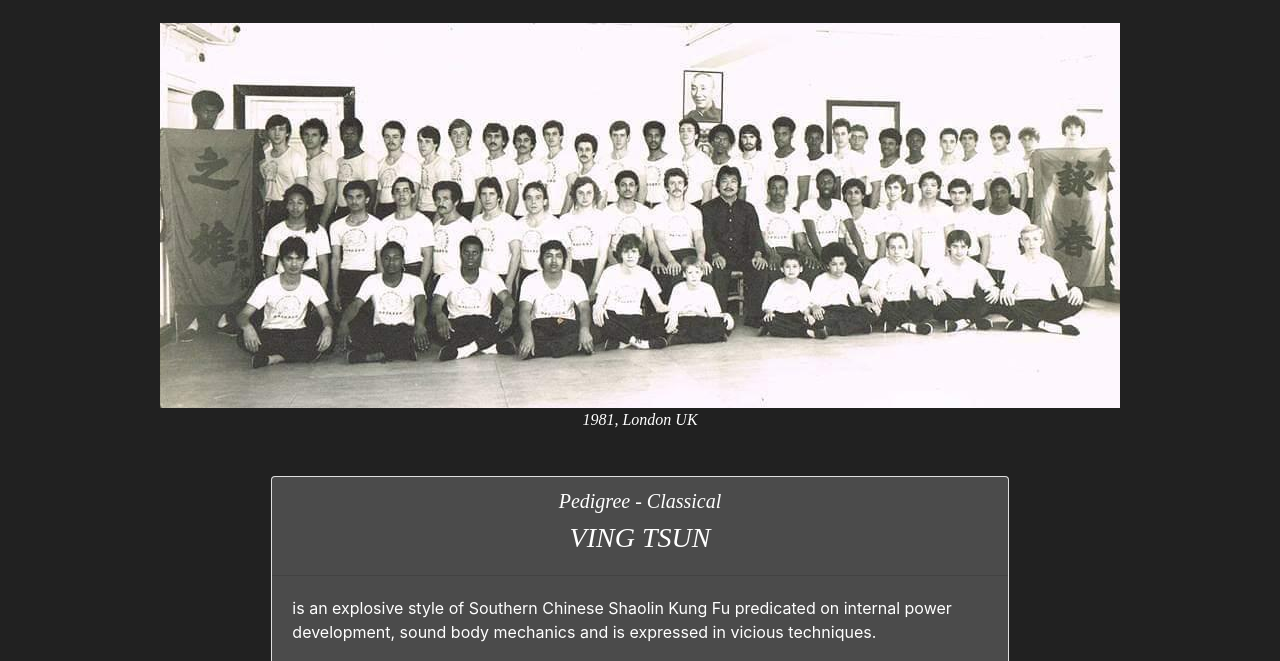
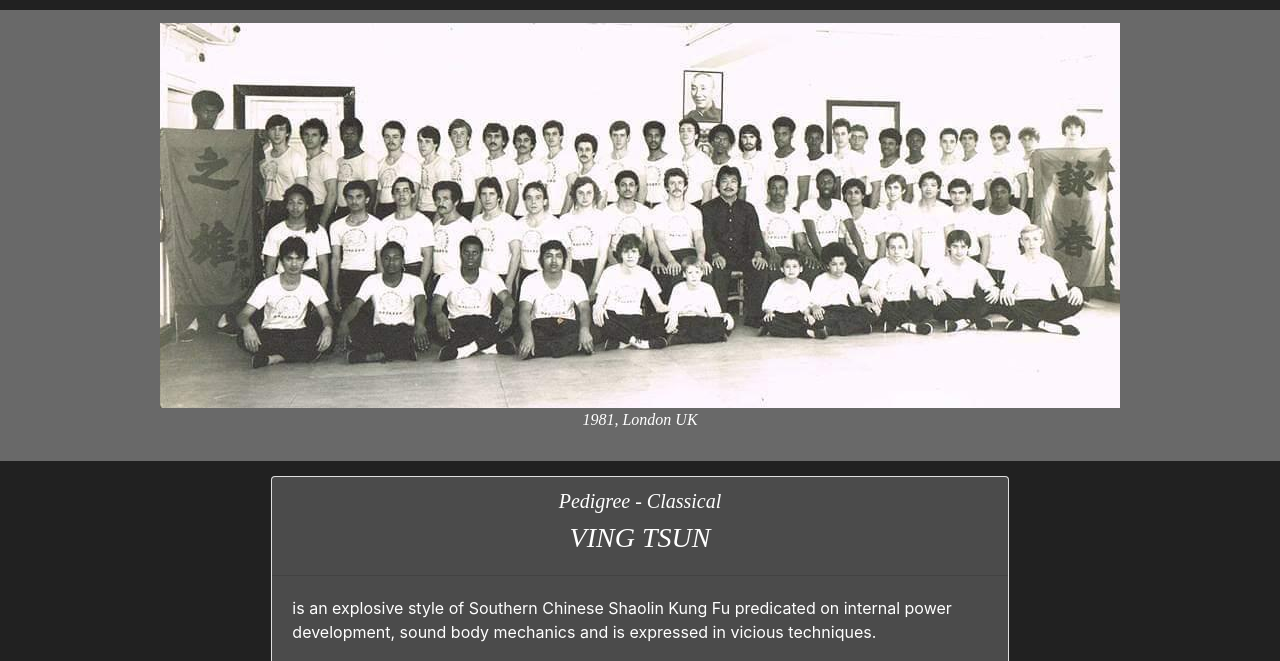
Before and after one commit to cpp-codemonkey/MartinBellVT, a plain HTML site: page index.html in a window 1280 px wide. Shown: the part 756-1417 px from the top of the page. Drawn offline with Linux system fonts and the light colour scheme.

Commit message:
group photo section set to light-grey-section

```diff
--- a/index.html
+++ b/index.html
@@ -52,7 +52,7 @@
 			</section>
 
 			<!-- group photo section -->
-			<section class="dark-grey-section group-photo text-center">
+			<section class="light-grey-section group-photo text-center">
 				<img class="group-image text-center img-fluid" src="images/group photo1.jpeg"
 					 alt="group photo London UK 1981">
 				<p class="authenticity white-text">
```
